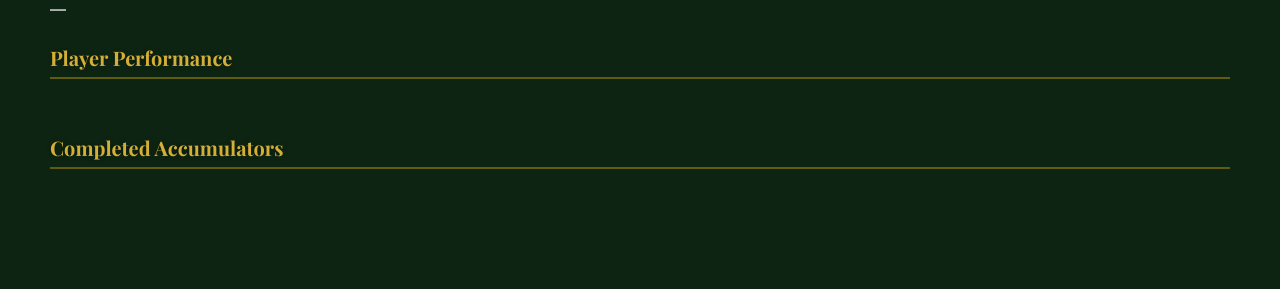
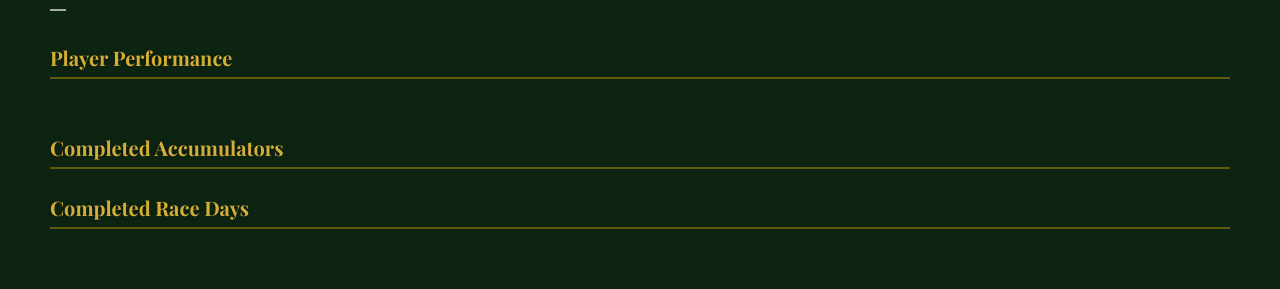
Before and after one commit to craignim1609-pixel/Horse-Racing-Tracker, a FastAPI app: page /stats in a window 1280 px wide. Shown: the part 555-844 px from the top of the page. Before the commit the page ends 724 px from the top, so only its background shows below. Run offline with FastAPI, Linux system fonts and the light colour scheme; parts of the project's set-up code (start-up, migrations or seed data) failed here and were passed over.

Commit message:
Update stats.html

```diff
--- a/app/templates/stats.html
+++ b/app/templates/stats.html
@@ -90,6 +90,14 @@
 
 
 <!-- ========================= -->
+<!-- COMPLETED RACE DAYS (NEW) -->
+<!-- ========================= -->
+<h2 class="section-title">Completed Race Days</h2>
+
+<div id="completedRaceDays"></div>
+
+
+<!-- ========================= -->
 <!-- JS LOADER                 -->
 <!-- ========================= -->
 <script src="/static/app_v10001.js"></script>
@@ -98,10 +106,11 @@
 document.addEventListener("DOMContentLoaded", () => {
 
     async function loadFullStatsPage() {
-        await loadRaceDaySummary();   // NEW
-        await loadMonthlyOverview();  // Existing
-        await loadPlayerStats();      // Existing
-        await loadStatsPageHistory(); // Existing
+        await loadRaceDaySummary();      // Today's summary
+        await loadMonthlyOverview();     // Monthly overview
+        await loadPlayerStats();         // Player performance
+        await loadStatsPageHistory();    // Completed accas
+        await loadCompletedRaceDays();   // NEW — Completed Race Days
     }
 
     const monthSelect = document.getElementById("statsMonth");
```
